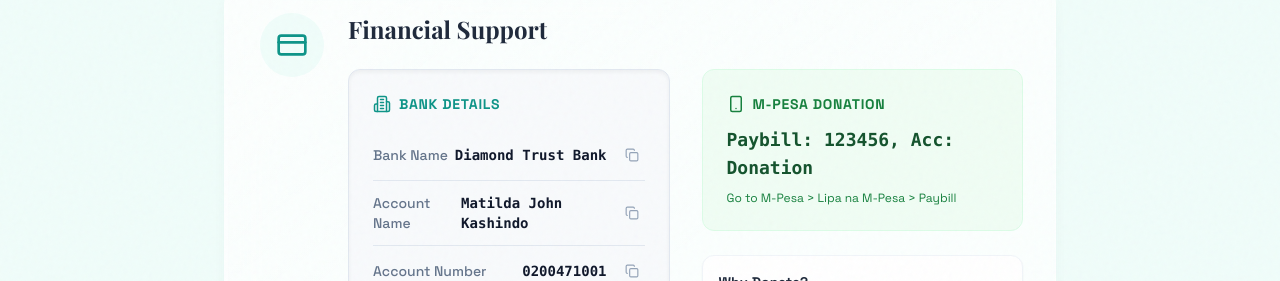
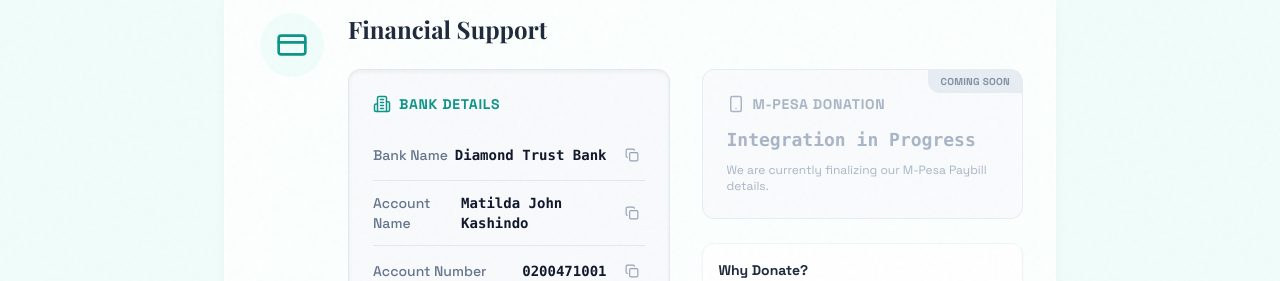
Before and after one commit to barkshad/Mati-Foundation, a React (Vite) app: page /#/get-involved in a window 1280 px wide. Shown: the part 268-549 px from the top of the page. Built offline with nearby package versions, Linux system fonts and the light colour scheme; no server answers; the database is empty; a web font is replaced by a local one.

Commit message:
feat(GetInvolved): Indicate M-Pesa donation is coming soon
Temporarily disable the M-Pesa donation section and display a "Coming Soon" status. This is to reflect that integration is in progress and the details are not yet ready for public display.

```diff
--- a/pages/GetInvolved.tsx
+++ b/pages/GetInvolved.tsx
@@ -70,12 +70,15 @@
 
                   {/* M-Pesa & Instructions */}
                   <div className="space-y-6">
-                    <div className="bg-green-50 p-6 rounded-xl border border-green-100">
-                      <h3 className="text-sm font-bold text-green-700 uppercase tracking-wider mb-3 flex items-center gap-2">
+                    <div className="bg-slate-50 p-6 rounded-xl border border-slate-200 relative overflow-hidden opacity-80">
+                      <div className="absolute top-0 right-0 bg-slate-200 text-slate-500 text-[10px] font-bold px-3 py-1 rounded-bl-xl uppercase tracking-wide">
+                          Coming Soon
+                      </div>
+                      <h3 className="text-sm font-bold text-slate-400 uppercase tracking-wider mb-3 flex items-center gap-2">
                         <Smartphone size={18} /> M-Pesa Donation
                       </h3>
-                      <p className="font-mono text-green-900 font-bold text-lg mb-2">{content.contact.mpesa}</p>
-                      <p className="text-xs text-green-700">Go to M-Pesa &gt; Lipa na M-Pesa &gt; Paybill</p>
+                      <p className="font-mono text-slate-400 font-bold text-lg mb-2">Integration in Progress</p>
+                      <p className="text-xs text-slate-400">We are currently finalizing our M-Pesa Paybill details.</p>
                     </div>
 
                     <div className="p-4 rounded-xl border border-slate-100 bg-white shadow-sm">
```
